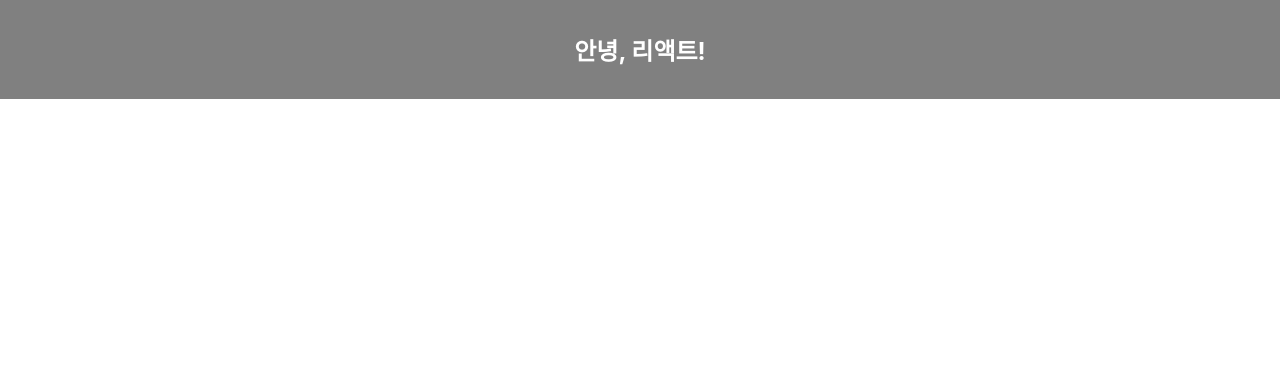
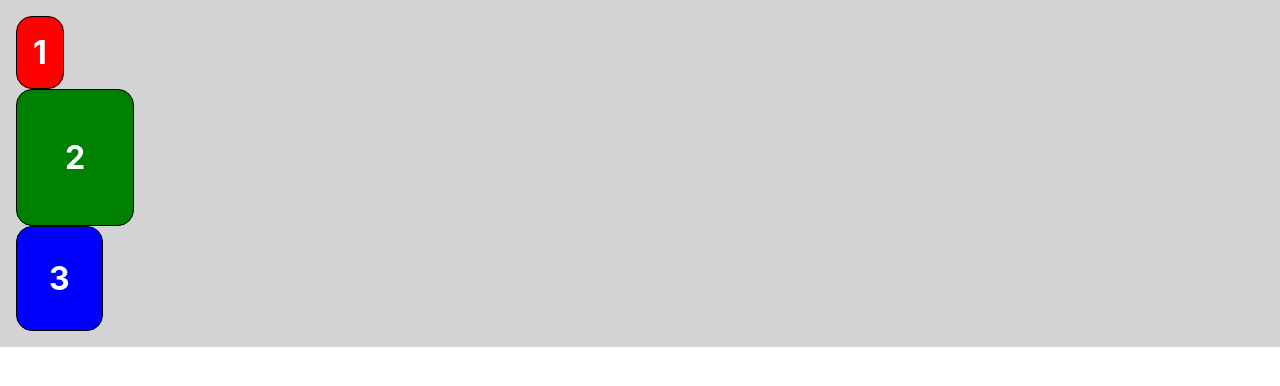
Before and after one commit to lyoun3060/REACT-, a React (Create React App) app in the folder class-examples/: page / in a window 1280 px wide. Shown: the top 386 px of the page. Built offline with nearby package versions, Linux system fonts and the light colour scheme.

Commit message:
230605 2~3교시 ch15장 끝

```diff
--- /dev/null
+++ b/class-examples/src/ch15(test)/Blocks.jsx
@@ -0,0 +1,47 @@
+import React from "react";
+import styled from "styled-components";
+
+const Wrapper = styled.div`
+  padding: 1rem;
+  display: flex;
+  flex-direction: column;
+  align-items: flex-start;
+  justify-content: flex-start;
+  background-color: lightgrey;
+`;
+
+const Block = styled.div`
+  padding: ${(props) => props.padding};
+  border: 1px solid black;
+  border-radius: 1rem;
+  background-color: ${(props) => props.backgroundColor};
+  color: white;
+  font-size: 2rem;
+  font-weight: bold;
+  text-align: center;
+`;
+
+const blockItems = [
+  { label: "1", padding: "1rem", backgroundColor: "red" },
+  { label: "2", padding: "3rem", backgroundColor: "green" },
+  { label: "3", padding: "2rem", backgroundColor: "blue" },
+];
+
+const Blocks = (props) => {
+  return (
+    <Wrapper>
+      {blockItems.map((blockItem) => {
+        return (
+          <Block
+            padding={blockItem.padding}
+            backgroundColor={blockItem.backgroundColor}
+          >
+            {blockItem.label}
+          </Block>
+        );
+      })}
+    </Wrapper>
+  );
+};
+
+export default Blocks;
--- /dev/null
+++ b/class-examples/src/ch15/Sample.jsx
@@ -0,0 +1,20 @@
+import React from "react";
+import styled from "styled-components";
+
+const Button = styled.button`
+  color: ${(props) => (props.dark ? "white" : "dark")};
+  background: ${(props) => (props.dark ? "green" : "white")};
+  border: 1px solid black;
+`;
+
+const Sample = (props) => {
+  return (
+    <div>
+      <Button>Normal</Button>
+      <br />
+      <Button dark>Dark</Button>
+    </div>
+  );
+};
+
+export default Sample;
--- a/class-examples/src/index.js
+++ b/class-examples/src/index.js
@@ -4,7 +4,9 @@ import React from 'react';
 import ReactDOM from 'react-dom';
 import './index.css';
 import reportWebVitals from './reportWebVitals';
-import MainPage from './ch15/MainPage';
+// import MainPage from './ch15/MainPage';
+// import Sample from './ch15/Sample';
+import Blocks from './ch15(test)/Blocks';
 // import Card from './ch13(test)/Card';
 // import ProfileCard from './ch13(test)/ProfileCard';
 // import Main from './ch14(test)/Main';
@@ -73,7 +75,8 @@ ReactDOM.render(
     {/* <WelcomeDialog/> */}
     {/* <ProfileCard/> */}
     {/* <Main/> */}
-    <MainPage/>
+    {/* <Sample/> */}
+    <Blocks/>
   </React.StrictMode>,
   document.getElementById('root')
 )
```
